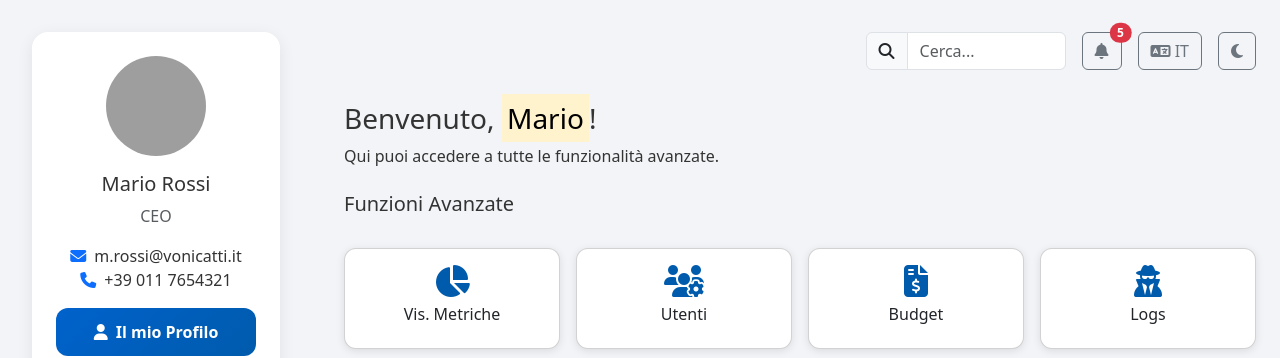
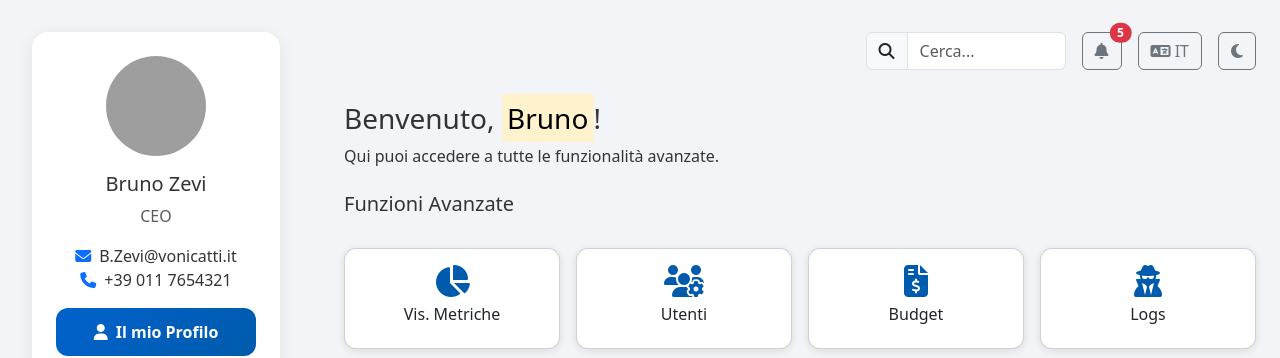
Before and after one commit to Vonicatti/vonicatti, a plain HTML site: page personal_area2.html in a window 1280 px wide. Shown: the top 358 px of the page. Drawn offline with nearby package versions, Linux system fonts and the light colour scheme; grey boxes are pictures that could not be loaded.

Commit message:
Update personal_area2.html

```diff
--- a/personal_area2.html
+++ b/personal_area2.html
@@ -3,7 +3,7 @@
 <head>
     <meta charset="UTF-8">
     <meta name="viewport" content="width=device-width, initial-scale=1">
-    <title>Dashboard CEO – Mario Rossi</title>
+    <title>Dashboard CEO – Bruno Zevi</title>
     <!-- Bootstrap CSS & FontAwesome -->
     <link href="https://cdn.jsdelivr.net/npm/bootstrap@5.3.0/dist/css/bootstrap.min.css" rel="stylesheet">
     <link href="https://cdnjs.cloudflare.com/ajax/libs/font-awesome/6.4.0/css/all.min.css" rel="stylesheet">
@@ -26,11 +26,11 @@
 <!-- Sidebar -->
 <nav id="sidebar" aria-label="Sidebar">
     <div class="profile-card text-center">
-        <img src="https://randomuser.me/api/portraits/men/1.jpg" alt="Mario Rossi" class="profile-pic">
-        <h5>Mario Rossi</h5>
+        <img src="https://media.istockphoto.com/id/1483109187/it/foto/allaperto-allaperto-felice-felicit%C3%A0-maschio-attivo-parco-felice-felicit%C3%A0-vecchio-maturo-stile.jpg?s=612x612&w=0&k=20&c=shzBN8Sq7JU59eAWonO1yGsrWkU2rZcbSkP1i2ubF50=" alt="Bruno Zevi" class="profile-pic">
+        <h5>Bruno Zevi</h5>
         <p class="text-muted mb-3">CEO</p>
         <ul class="list-unstyled mb-3">
-            <li><i class="fas fa-envelope me-2 text-primary"></i>m.rossi@vonicatti.it</li>
+            <li><i class="fas fa-envelope me-2 text-primary"></i>B.Zevi@vonicatti.it</li>
             <li><i class="fas fa-phone me-2 text-primary"></i>+39 011 7654321</li>
         </ul>
         <div class="d-grid gap-2">
@@ -93,7 +93,7 @@
     </nav>
 
     <section id="overview">
-        <h3>Benvenuto, <mark>Mario</mark>!</h3>
+        <h3>Benvenuto, <mark>Bruno</mark>!</h3>
         <p class="mb-4">Qui puoi accedere a tutte le funzionalità avanzate.</p>
     </section>
 
```
